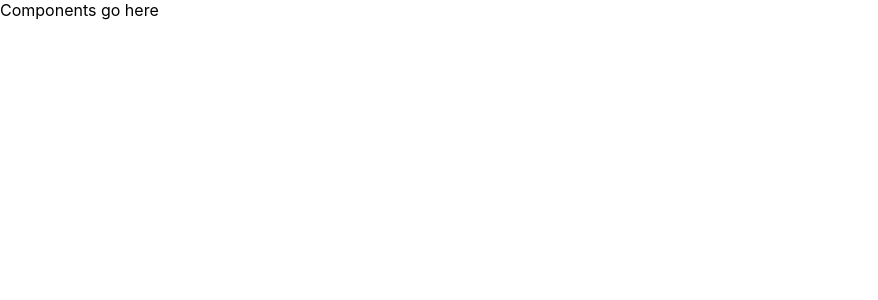
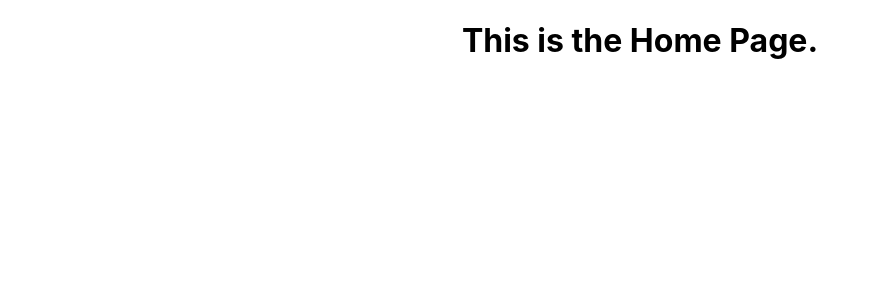
Before and after one commit to Ryan-T-Case/pokedex, a React (Create React App) app in the folder client/: page / in a window 1280 px wide. Shown: the top 300 px of the page, without its empty margins (0-878 px from the left). Built offline with nearby package versions, Linux system fonts and the light colour scheme.

Commit message:
Installed passport js package and set up home page route

```diff
--- a/client/package.json
+++ b/client/package.json
@@ -5,6 +5,7 @@
   "dependencies": {
     "axios": "^0.18.0",
     "chart.js": "^2.7.3",
+    "passport": "^0.4.0",
     "react": "^16.8.3",
     "react-dom": "^16.8.3",
     "react-redux": "^6.0.1",
--- a/client/src/App.js
+++ b/client/src/App.js
@@ -1,11 +1,18 @@
-import React, { Component } from 'react';
-
+import React, { Component } from "react";
+// Import React Router Dependency
+import { BrowserRouter as Router, Route, Switch } from "react-router-dom";
+// Import Page Components to be handled by React Router
+import Home from "./pages/Home/Home";
 
 class App extends Component {
   render() {
     return (
       <div className="App">
-        Components go here
+        <Router>
+          <Switch>
+            <Route exact path="/" component={Home}></Route>
+          </Switch>
+        </Router>
       </div>
     );
   }
--- /dev/null
+++ b/client/src/pages/Home/Home.css
@@ -0,0 +1,3 @@
+h1 {
+    text-align: center;
+}
--- /dev/null
+++ b/client/src/pages/Home/Home.js
@@ -0,0 +1,12 @@
+import React from "react";
+import "./Home.css"
+
+const Home = () => {
+    return(
+        <div className="Home">
+            <h1>This is the Home Page.</h1>
+        </div>
+    )
+}
+
+export default Home;
```
Also changed, not shown: 1 other file (tests, documents, lock files or other folders).
